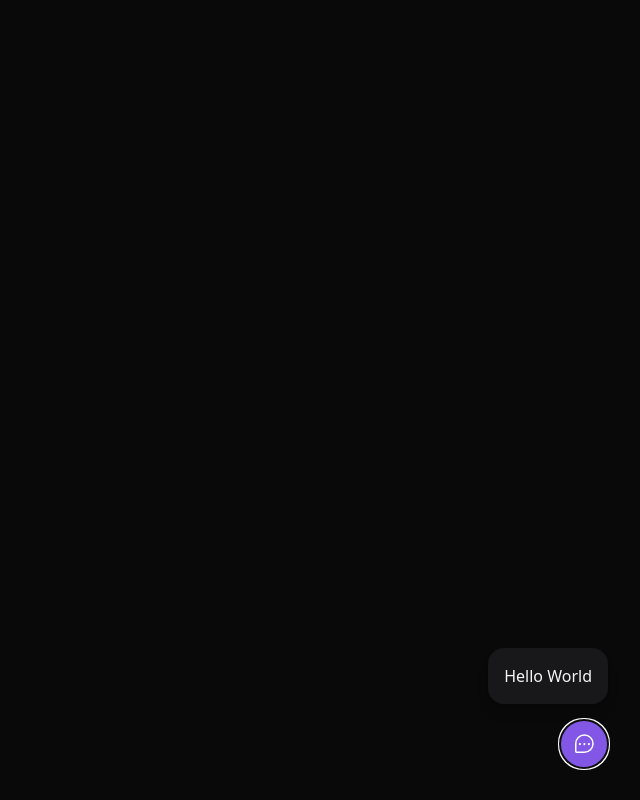
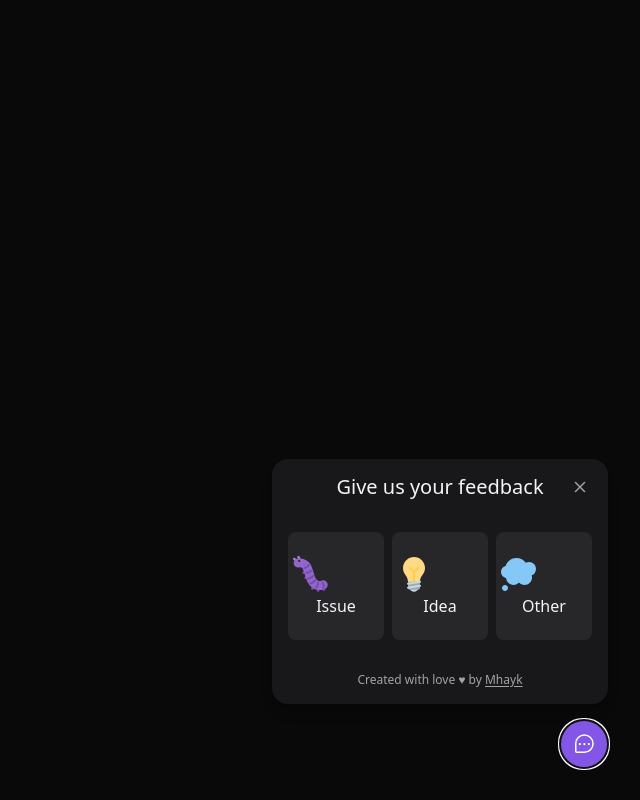
Before and after one commit to mhayk/feedback-web, a React (Vite) app: page / in a window 1280 px wide. Both pictures are taken after a click on the button "Feedback". Shown: the whole page, without its empty margins (640-1280 px from the left). Built offline with nearby package versions, Linux system fonts and the light colour scheme.

Commit message:
The WidgetForm component has been styled and it is showing feedback types
Signed-off-by: Mhayk Whandson <hi@mhayk.com>

```diff
--- a/src/components/WidgetForm.tsx
+++ b/src/components/WidgetForm.tsx
@@ -1,7 +1,78 @@
+import { useState } from "react";
+
+import { CloseButton } from "./CloseButton";
+import bugImageUrl from '../assets/bug.svg'
+import ideaImageUrl from '../assets/idea.svg'
+import thoughtImageUrl from '../assets/thought.svg'
+
+const feedbackTypes = {
+    BUG: {
+        title: 'Issue',
+        image: {
+            source: bugImageUrl,
+            alt: 'Image of a bug'
+        }
+    },
+    IDEA: {
+        title: 'Idea',
+        image: {
+            source: ideaImageUrl,
+            alt: 'Image of a lamp'
+        }
+    },
+    OTHER: {
+        title: 'Other',
+        image: {
+            source: thoughtImageUrl,
+            alt: 'Image of a ballon of thought'
+        }
+    },
+}
+
+// Object.entries(feedbackTypes) =>
+/**
+ * [
+ *   ['BUG', { title: 'Issue', image: { source: bugImageUrl, alt: 'Image of a bug' } }],
+ *   ['IDEA', { title: 'Idea', image: { source: ideaImageUrl, alt: 'Image of a lamp' } }],
+ *   ['OTHER', { title: 'Other', image: { source: thoughtImageUrl, alt: 'Image of a ballon of thought' } }]
+ * ]
+ */
+
+type FeedbackType = keyof typeof feedbackTypes;
+
 export function WidgetForm() {
+    const [feedbackType, setFeedbackType] = useState<FeedbackType | null>(null)
     return (
         <div className="bg-zinc-900 p-4 relative rounded-2xl mb-4 flex flex-col items-center shadow-lg w-[calc(100vw-2rem)] md:w-auto">
-            Hello World
+            <header>
+                <span className="text-xl leading-6">Give us your feedback</span>
+
+                <CloseButton />
+            </header>
+
+            {!feedbackType ? (
+                <div className="flex py-8 gap-2 w-full">
+                    {Object.entries(feedbackTypes).map(([key, value]) => {
+                        return (
+                            <button
+                                key={key}
+                                className="bg-zinc-800 rounded-lg py-5 w-24 flex-1 flex-col items-center gap-2 border-2 border-transparent hover:border-brand-500 focus:border-brand-500 focus:outline-none"
+                                onClick={() => setFeedbackType(key as FeedbackType)}
+                                type="button"
+                            >
+                                <img src={value.image.source} alt={value.image.alt} />
+                                <span>{value.title}</span>
+                            </button>
+                        )
+                    })}
+                </div>
+            ) : (
+                <p>{feedbackType}</p>
+            )}
+
+            <footer className="text-xs text-neutral-400">
+                Created with love ♥ by <a className="underline underline-offset-2" href="https://mhayk.com">Mhayk</a>
+            </footer>
         </div>
     )
 }
```
